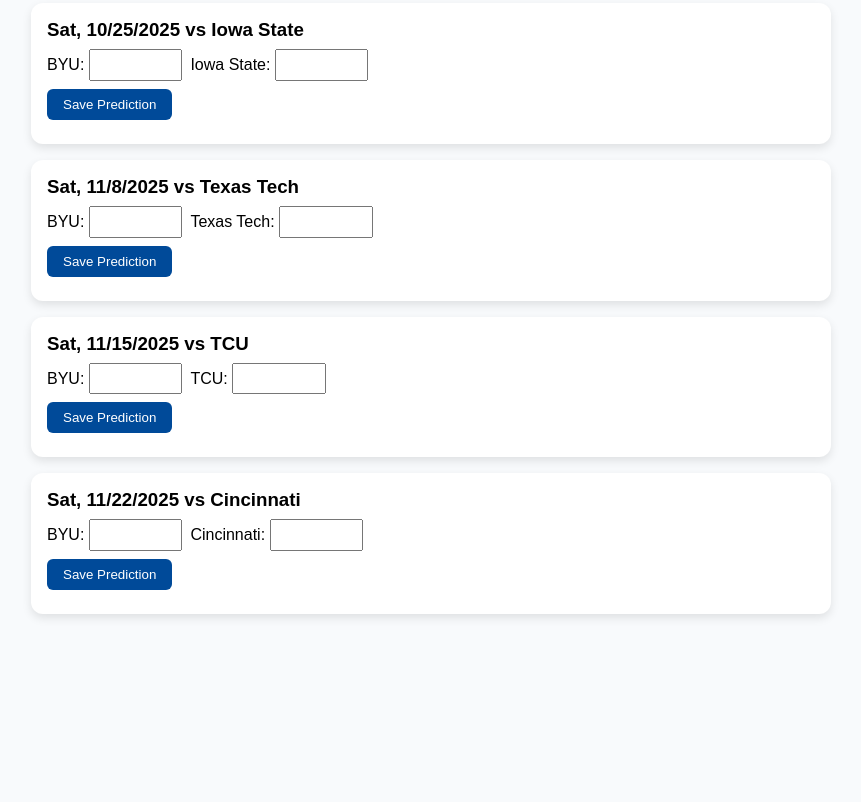
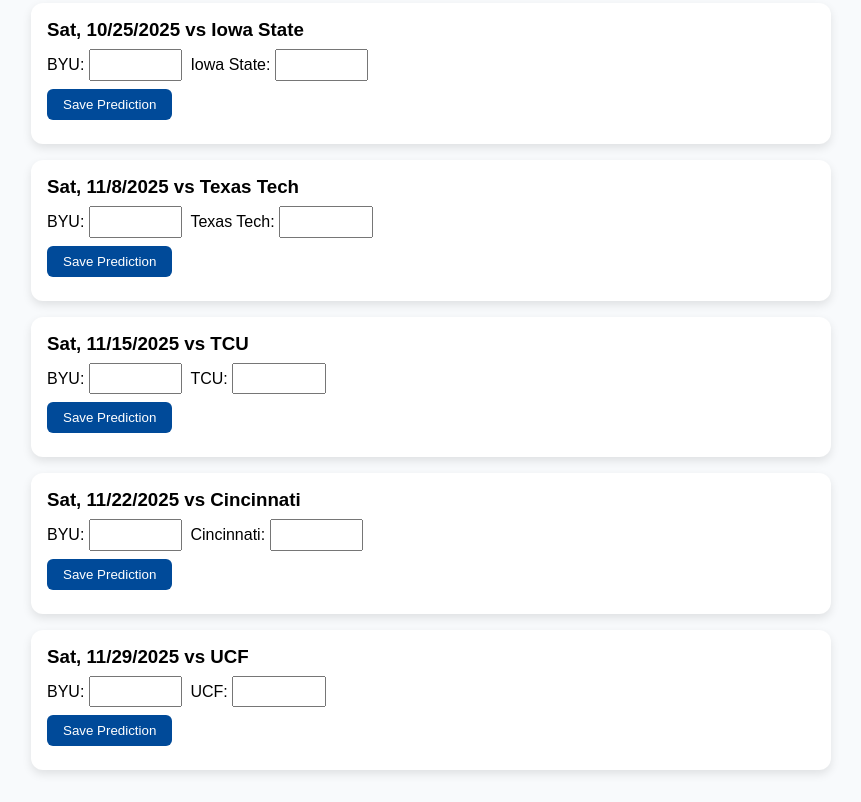
Before and after one commit to zrwaldrip/403-BYU-Game-Predictor, a plain HTML site: page byuwebsite.html in a window 1280 px wide. Shown: the part 720-1522 px from the top of the page, without its empty margins (209-1070 px from the left). Before the commit the page ends 1366 px from the top, so only its background shows below. Drawn offline with Linux system fonts and the light colour scheme.

Commit message:
Added UCF

```diff
--- a/byuwebsite.html
+++ b/byuwebsite.html
@@ -77,7 +77,8 @@
       { id: 5, date: "Sat, 10/25/2025", opponent: "Iowa State" },
       { id: 6, date: "Sat, 11/8/2025", opponent: "Texas Tech" },
       { id: 7, date: "Sat, 11/15/2025", opponent: "TCU" },
-      { id: 8, date: "Sat, 11/22/2025", opponent: "Cincinnati"}
+      { id: 8, date: "Sat, 11/22/2025", opponent: "Cincinnati"},
+      { id: 9, date: "Sat, 11/29/2025", opponent: "UCF"}
     ];
 
     const container = document.getElementById("schedule");
```
